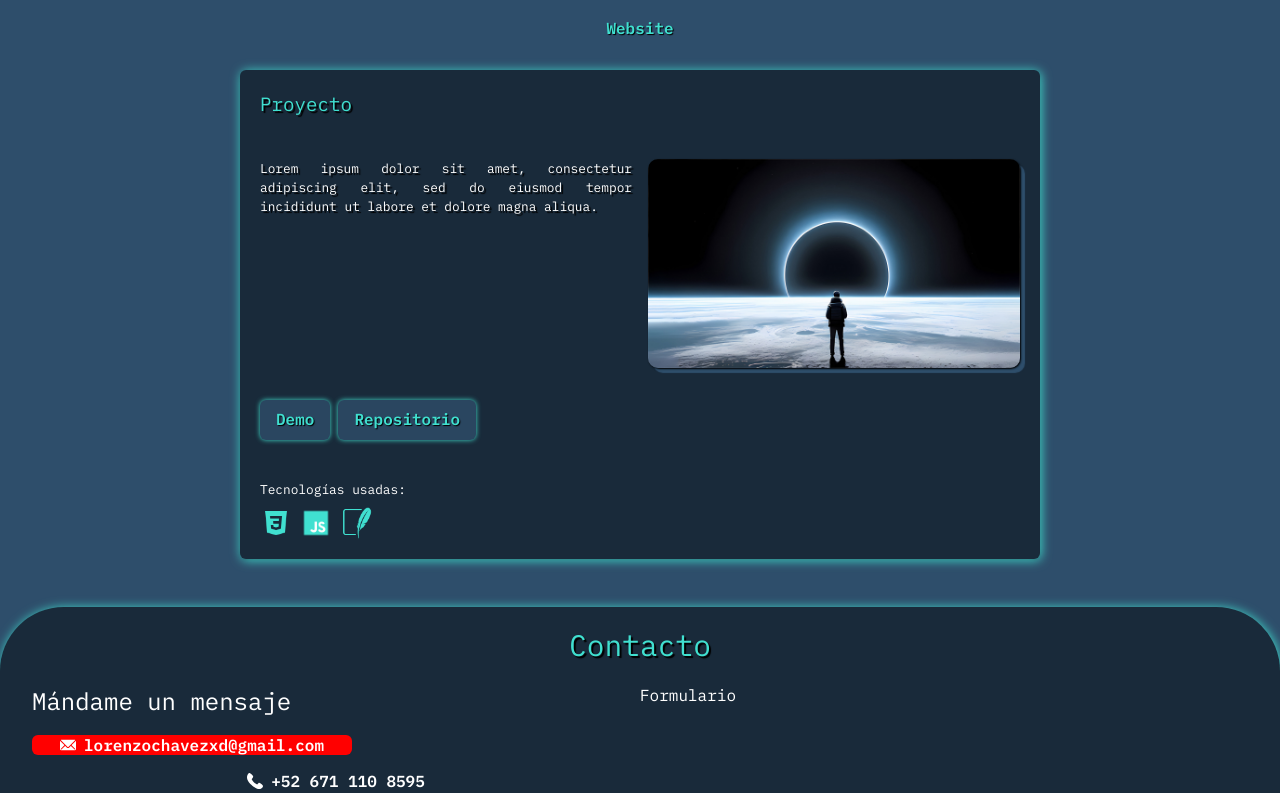
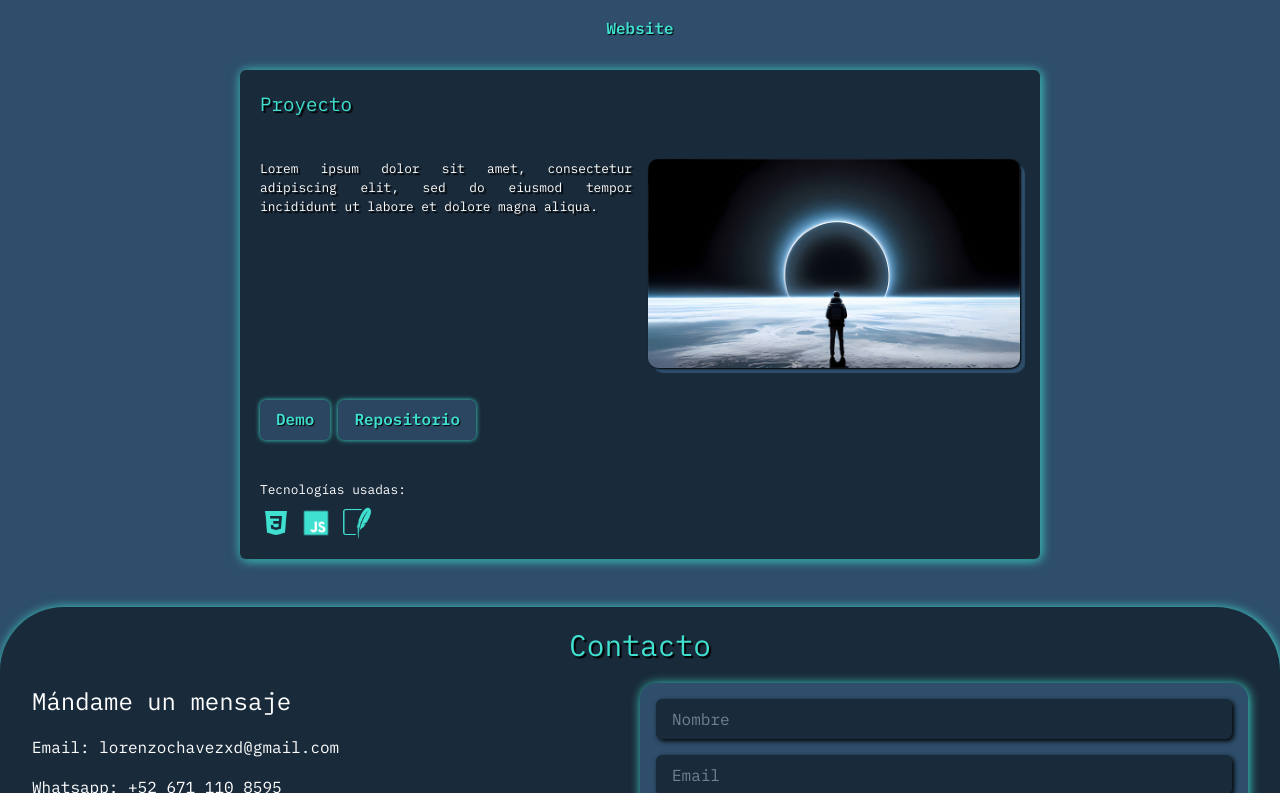
Before and after one commit to LNS45/Mi_Portafolio_Proyectos_LNS, a Next.js app: page / in a window 1280 px wide. Shown: the part 2007-2800 px from the top of the page. Built offline with nearby package versions, Linux system fonts and the light colour scheme.

Commit message:
Formulario de contacto funcional

```diff
--- a/package.json
+++ b/package.json
@@ -13,6 +13,8 @@
     "@chakra-ui/react": "^2.8.2",
     "@emotion/react": "^11.11.4",
     "@emotion/styled": "^11.11.5",
+    "emailjs-com": "^3.2.0",
+    "formik": "^2.4.6",
     "framer-motion": "^11.3.6",
     "next": "14.2.5",
     "react": "^18",
--- a/src/components/AcercaSection.jsx
+++ b/src/components/AcercaSection.jsx
@@ -9,7 +9,7 @@ export default function AcercaSection() {
     const paddingFlex = useBreakpointValue({ base: "1rem", md: "0 5rem", lg: "0 5rem"})
     const sizeResponsive = useBreakpointValue({ base: "16rem", md: "20rem", lg: "25em", xl:"25rem"})
     const flexDirection = useBreakpointValue({ base: "column", md: 'column', lg: "row", xl: "row"})
-    const justifyContentResponsive = useBreakpointValue({ base: "center", md: 'space-around', lg: "space-between", xl: "space-between"})
+    const justifyContentResponsive = useBreakpointValue({ base: "space-around", md: 'space-around', lg: "space-between", xl: "space-between"})
     const fontSize = useBreakpointValue({base: ".8rem", md: ".8rem" , lg: "1rem", xl: "1rem"})
     const heightResponsive = useBreakpointValue({ base: "58vh", md : "60vh" , lg : "80vh", xl: "70vh"})
 
--- a/src/components/CardProyect.jsx
+++ b/src/components/CardProyect.jsx
@@ -22,8 +22,8 @@ export default function CardProyect(){
                     <Image src="/images/Backgrounds/background.jpg" flex={"1"} w={ImageSizeResponsive} borderRadius={"10px"} boxShadow={` 1px 1px 2px black, 5px 5px 1px ${theme.colors.secondary}`}/>
                 </Flex>
                 <ButtonGroup h={"auto"}>
-                    <Button  boxShadow={`0px 0px 5px ${theme.colors.highlight}`} textShadow={"1px 1px 1px black"} color={theme.colors.highlight} backgroundColor={theme.colors.secondaryDark}>Demo</Button>
-                    <Button boxShadow={`0px 0px 5px ${theme.colors.highlight}`} textShadow={"1px 1px 1px black"} color={theme.colors.highlight} backgroundColor={theme.colors.secondaryDark}>Repositorio</Button>
+                    <Button  boxShadow={`0px 0px 5px ${theme.colors.highlight}`} textShadow={"1px 1px 1px black"} color={theme.colors.highlight} backgroundColor={theme.colors.secondaryDark} _hover={{boxShadow: `2px 2px 5px ${theme.colors.highlight}`}}>Demo</Button>
+                    <Button boxShadow={`0px 0px 5px ${theme.colors.highlight}`} textShadow={"1px 1px 1px black"} color={theme.colors.highlight} backgroundColor={theme.colors.secondaryDark} _hover={{boxShadow: `2px 2px 5px ${theme.colors.highlight}`}}>Repositorio</Button>
                 </ButtonGroup>
             </CardBody>
             <CardFooter display={"flex"} flexDirection={"column"} gap={".5rem"}>
--- a/src/components/ContactSection.jsx
+++ b/src/components/ContactSection.jsx
@@ -1,28 +1,74 @@
 "use client"
 import theme from "@/theme/theme";
-import { Box, Flex, Text, useBreakpointValue, Link, Button, chakra, ButtonGroup } from "@chakra-ui/react";
-import {EmailIcon, PhoneIcon} from "@chakra-ui/icons"
-
-
+import { Box, Flex, Text, useBreakpointValue, Button, Input, FormControl, Textarea, Alert, AlertIcon, AlertTitle } from "@chakra-ui/react";
+import { useFormik } from "formik";
+import emailjs from "emailjs-com";
+import { useState } from "react";
 
 export default function ContactSection() {
     const paddingFlex = useBreakpointValue({ base: "1rem 2rem", md: "1rem", lg: "1rem 2rem"})
     const fontSize = useBreakpointValue({base: "1.5rem", md: ".8rem" , lg: "1.5rem", xl: "1.5rem"})
     const flexDirectionResponsive = useBreakpointValue({base: "column", md: "column", lg: "row",})
+    const [isMessageSending, setIsMessageSending] = useState({
+        active: "none",
+        status: "info",
+        text: ""
+    })
+    //Validacion del formulario
+    const formik = useFormik({
+        initialValues: {
+            nombre: '',
+            asunto: "",
+            email: '',
+            mensaje: '',
+        },
+        onSubmit: values => {
+
+            emailjs.send(
+                "service_portafolio_lns",
+                "template_ybe639j",
+                values,
+                "cAM7wowKf7mtKjjDb"
+            ).then(
+                () => {
+                    setIsMessageSending({active: "block", status: "success", text: "Mensaje enviado correctamente!"})
+                        setTimeout(() => {
+                            setIsMessageSending({ active: "none", status: "info", text: "" });
+                        }, 4000);
+                },
+                () => {
+                    setIsMessageSending({active: "block", status: "error", text: "Hubo un error al enviar el mensaje."})
+                        setTimeout(() => {
+                            setIsMessageSending({ active: "none", status: "info", text: "" });
+                        }, 4000);
+                }
+            )
+        }
+    });
 
     return (
-        <Box display={"flex"} h={"50vh"} w={"100%"} flexDirection={"column"} p={paddingFlex} alignItems={"center"} gap={"1rem"} id="Contacto" backgroundColor={theme.colors.dark} marginTop={"3rem"} borderTopRadius={"4rem"} animation={"shadowColorAnimated 1s ease-in-out infinite"}>
+        <Box position={"relative"} display={"flex"} h={"auto"} w={"100%"} flexDirection={"column"} p={paddingFlex} alignItems={"center"} gap={"1rem"} id="Contacto" backgroundColor={theme.colors.dark} marginTop={"3rem"} borderTopRadius={"4rem"} animation={"shadowColorAnimated 1s ease-in-out infinite"}>
             <Text as={"h2"} fontSize={"1.85rem"} color={theme.colors.highlight} textShadow={"2px 2px 1px black"}>Contacto</Text>
-            <Box w={"100%"} h={"auto"} display={"flex"} flexDirection={flexDirectionResponsive} justifyContent={"start"}>
+            <Box w={"100%"} h={"100%"} display={"flex"} flexDirection={flexDirectionResponsive} justifyContent={"start"} gap={"2rem"}>
                 <Flex flexDirection={"column"} color={theme.colors.main} flex={"1"} gap={"1rem"}>
                     <Text as={"h5"} fontSize={fontSize}>Mándame un mensaje</Text>
-                    <Button backgroundColor={"red"} w={"20rem"} variant={"link"} color={theme.colors.main} leftIcon={<EmailIcon />}>lorenzochavezxd@gmail.com</Button>
-                    <Button variant={"link"} color={theme.colors.main} leftIcon={<PhoneIcon />}>+52 671 110 8595</Button>
+                    <Text  color={theme.colors.main}>Email: lorenzochavezxd@gmail.com</Text>
+                    <Text  color={theme.colors.main}>Whatsapp: +52 671 110 8595</Text>
                 </Flex>
-                <Flex flex={"1"}>
-                    <Text color={"white"}>Formulario</Text>
+                <FormControl as={"form"} onSubmit={formik.handleSubmit} color={theme.colors.main} flex={"1"} backgroundColor={theme.colors.secondary} width={"100%"} h={"100%"} borderRadius={"1rem"} animation={"shadowColorAnimated 1s ease-in-out infinite"} p={"1rem"} gap={"1rem"} display={"flex"} flexDirection={"column"}>
+                    <Input required name="nombre" onChange={formik.handleChange} value={formik.values.nombre} variant={"Filled"} placeholder="Nombre" backgroundColor={theme.colors.dark} color={theme.colors.highlight} boxShadow={"2px 2px 5px black"} ></Input>
+                    <Input required type="email" name="email" onChange={formik.handleChange} value={formik.values.email} variant={"Filled"} placeholder="Email" backgroundColor={theme.colors.dark} color={theme.colors.highlight} boxShadow={"2px 2px 5px black"} ></Input>
+                    <Input required type="asunto" name="asunto" onChange={formik.handleChange} value={formik.values.asunto} variant={"Filled"} placeholder="Asunto" backgroundColor={theme.colors.dark} color={theme.colors.highlight} boxShadow={"2px 2px 5px black"} ></Input>
+                    <Textarea required name="mensaje" minLength={"5"} onChange={formik.handleChange} value={formik.values.mensaje} variant={"Filled"} placeholder={"Mensaje"} backgroundColor={theme.colors.dark} color={theme.colors.highlight} boxShadow={"2px 2px 5px black"}></Textarea>
+                    <Button type="submit" backgroundColor={theme.colors.dark} color={theme.colors.highlight} boxShadow={"2px 2px 5px black"} _hover={{boxShadow: `2px 2px 5px ${theme.colors.highlight}`}}>Enviar</Button>
+                </FormControl>
+            </Box>
+            <Alert status={isMessageSending.status} display={isMessageSending.active} position={"absolute"} top={"50%"} w={"auto"} borderRadius={"1rem"}>
+                <Flex alignItems={"center"} flexDirection={"column"}>
+                    <AlertIcon />
+                    <AlertTitle>{isMessageSending.text}</AlertTitle>
                 </Flex>
-            </Box>
+            </Alert>
         </Box>
     )
 }
--- a/src/components/HomeSection.jsx
+++ b/src/components/HomeSection.jsx
@@ -7,7 +7,7 @@ import { useEffect, useState } from "react"
 export default function HomeSection() {
     const boxTextWidth = useBreakpointValue({base: "auto" , md: "auto" , lg: "50rem", xl:"50rem"})
     const boxTextMgTop = useBreakpointValue({base: "50%" , md: "50%" , lg: "10rem"})
-    const boxTextMgLeft = useBreakpointValue({base: "1rem" , md: "80%" , lg: "6rem"})
+    const boxTextMgLeft = useBreakpointValue({base: "0.5rem" , md: "80%" , lg: "6rem"})
     const fontSize = useBreakpointValue({base: "1.5rem", md: "3rem" , lg: "2.8rem", xl: "3rem"})
     const heightBox = useBreakpointValue({base: "auto", lg: "10rem", md: "10rem"})
     const [especialidad, setEspecialidad] = useState(["Front-End","Mobile"]);
@@ -23,7 +23,7 @@ export default function HomeSection() {
 
     return (
         <Box w={"100%"} h={"calc(100vh - 5rem)"} position={"relative"} zIndex={"2"} id="Inicio">
-            <Box w={boxTextWidth} h={heightBox} position={"absolute"} backgroundColor={"#000000"} zIndex={"2"} margin={`${boxTextMgTop} 0rem 0rem ${boxTextMgLeft}`} boxShadow={`5px 5px 5px ${theme.colors.highlight}`} outline={`1px solid ${theme.colors.main}`} color={"white"} p={"0px 1rem"}>
+            <Box w={boxTextWidth} h={heightBox} position={"absolute"} backgroundColor={"#000000"} zIndex={"2"} margin={`${boxTextMgTop} 0rem 0rem ${boxTextMgLeft}`} boxShadow={`5px 5px 5px ${theme.colors.highlight}`} outline={`1px solid ${theme.colors.main}`} color={"white"} p={"0px 1rem"} maxWidth={"95vw"}>
                 <Text fontSize={fontSize} color={theme.colors.main}>¡Hola! Soy Lorenzo...</Text>
                 <Text fontSize={fontSize} color={theme.colors.highlight} animation={"textColorAnimated 1s ease-in-out infinite"} >Desarrollador {especialidad[indexEspecialidad]}</Text>
             </Box>
```
Also changed, not shown: 1 other file (tests, documents, lock files or other folders).
